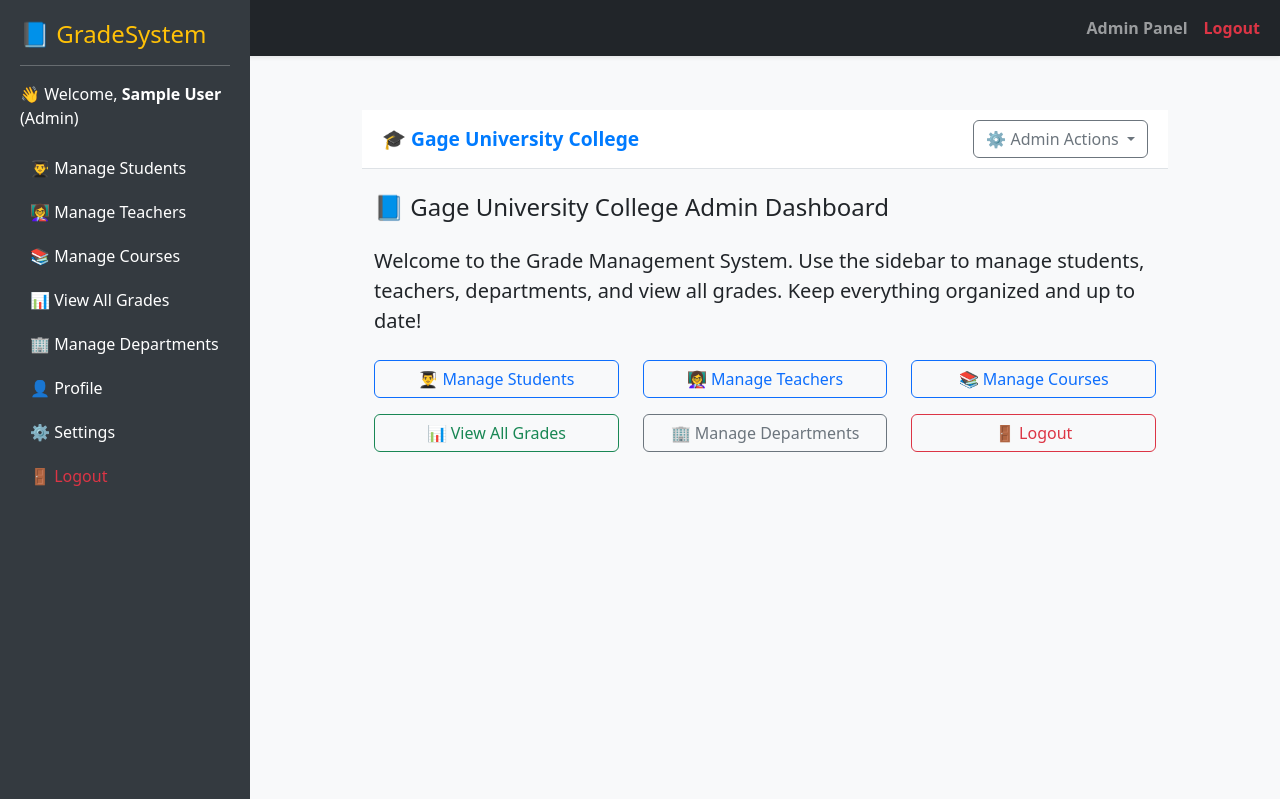
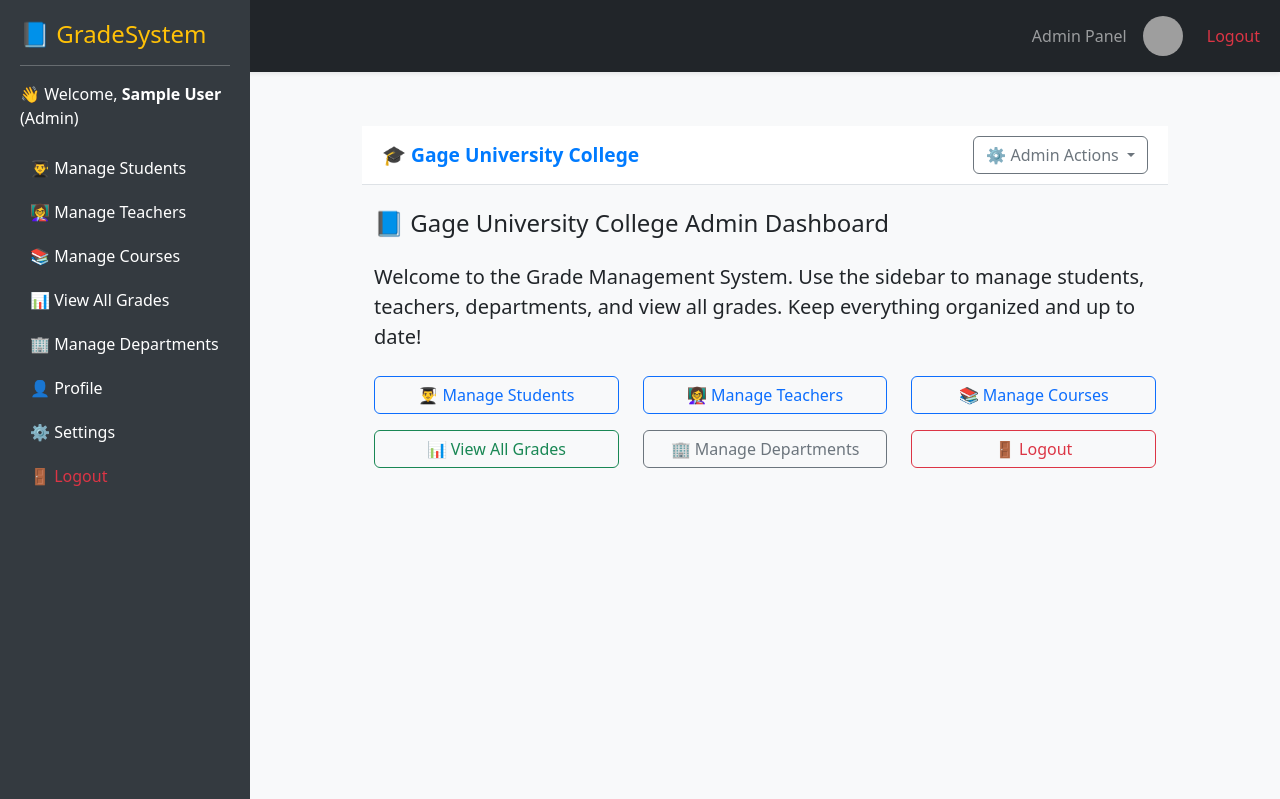
Before and after one commit to groupsystemm/online, a Flask app: page /admin in a window 1280 px wide. Shown: the top 799 px of the page. Run offline with Flask 3, Linux system fonts and the light colour scheme; the visitor is signed in with stand-in values (Sample User, id 1); grey boxes are pictures that could not be loaded.

Commit message:
Update layout.html

```diff
--- a/templates/layout.html
+++ b/templates/layout.html
@@ -5,40 +5,91 @@
   <title>{% block title %}Grade Management System{% endblock %}</title>
   <meta name="viewport" content="width=device-width, initial-scale=1" />
 
-  <!-- Bootstrap CSS -->
+  <!-- ✅ Bootstrap CSS -->
   <link href="https://cdn.jsdelivr.net/npm/bootstrap@5.3.3/dist/css/bootstrap.min.css" rel="stylesheet" />
-  <!-- Your custom styles -->
+
+  <!-- ✅ Your custom styles -->
   <link rel="stylesheet" href="{{ url_for('static', filename='css/style.css') }}" />
+
+  <!-- ✅ Optional Profile & UI Enhancements -->
+  <style>
+    .img-thumbnail {
+      border-radius: 12px;
+      box-shadow: 0 2px 5px rgba(0, 0, 0, 0.1);
+    }
+
+    .navbar-brand {
+      font-weight: bold;
+    }
+
+    .nav-link {
+      font-weight: 500;
+    }
+
+    .profile-pic-thumb {
+      width: 40px;
+      height: 40px;
+      border-radius: 50%;
+      object-fit: cover;
+    }
+
+    .sidebar {
+      background-color: #002147;
+      color: white;
+      min-height: 100vh;
+    }
+
+    .sidebar a {
+      color: white;
+      display: block;
+      padding: 10px;
+      text-decoration: none;
+    }
+
+    .sidebar a:hover {
+      background-color: #014a84;
+    }
+
+    .card {
+      border-radius: 16px;
+    }
+  </style>
 </head>
 <body class="bg-light">
 
-  <!-- Navbar shown only if user logged in -->
   {% if session.get('user_id') %}
+  <!-- ✅ Navbar -->
   <nav class="navbar navbar-expand-lg navbar-dark bg-dark shadow-sm">
     <div class="container-fluid">
-      <a class="navbar-brand fw-bold" href="/dashboard">📘 GradeSystem</a>
+      <a class="navbar-brand" href="/dashboard">📘 GradeSystem</a>
       <button class="navbar-toggler" type="button" data-bs-toggle="collapse" data-bs-target="#navbarNav"
               aria-controls="navbarNav" aria-expanded="false" aria-label="Toggle navigation">
         <span class="navbar-toggler-icon"></span>
       </button>
 
       <div class="collapse navbar-collapse" id="navbarNav">
-        <ul class="navbar-nav ms-auto">
+        <ul class="navbar-nav ms-auto align-items-center">
           {% if session['role'] == 'admin' %}
             <li class="nav-item">
-              <a class="nav-link fw-semibold" href="/admin">Admin Panel</a>
+              <a class="nav-link" href="/admin">Admin Panel</a>
             </li>
           {% elif session['role'] == 'teacher' %}
             <li class="nav-item">
-              <a class="nav-link fw-semibold" href="/dashboard">Teacher Dashboard</a>
+              <a class="nav-link" href="/dashboard">Teacher Dashboard</a>
             </li>
           {% elif session['role'] == 'student' %}
             <li class="nav-item">
-              <a class="nav-link fw-semibold" href="/view-grades">My Grades</a>
+              <a class="nav-link" href="/view-grades">My Grades</a>
             </li>
           {% endif %}
           <li class="nav-item">
-            <a class="nav-link fw-semibold text-danger" href="/logout">Logout</a>
+            <a class="nav-link" href="/admin/profile">
+              <img src="{{ url_for('static', filename='uploads/' ~ (session.get('profile_pic') or 'default.png')) }}"
+                   class="profile-pic-thumb me-2" alt="Profile" />
+            </a>
+          </li>
+          <li class="nav-item">
+            <a class="nav-link text-danger" href="/logout">Logout</a>
           </li>
         </ul>
       </div>
@@ -46,15 +97,15 @@
   </nav>
   {% endif %}
 
-  <!-- Main Content -->
+  <!-- ✅ Main Content -->
   <div class="container mt-4">
     {% block content %}{% endblock %}
   </div>
 
-  <!-- Bootstrap JS Bundle -->
+  <!-- ✅ Bootstrap JS Bundle -->
   <script src="https://cdn.jsdelivr.net/npm/bootstrap@5.3.3/dist/js/bootstrap.bundle.min.js"></script>
 
-  <!-- Page-specific scripts -->
+  <!-- ✅ Page-specific scripts -->
   {% block scripts %}{% endblock %}
 </body>
 </html>
```
